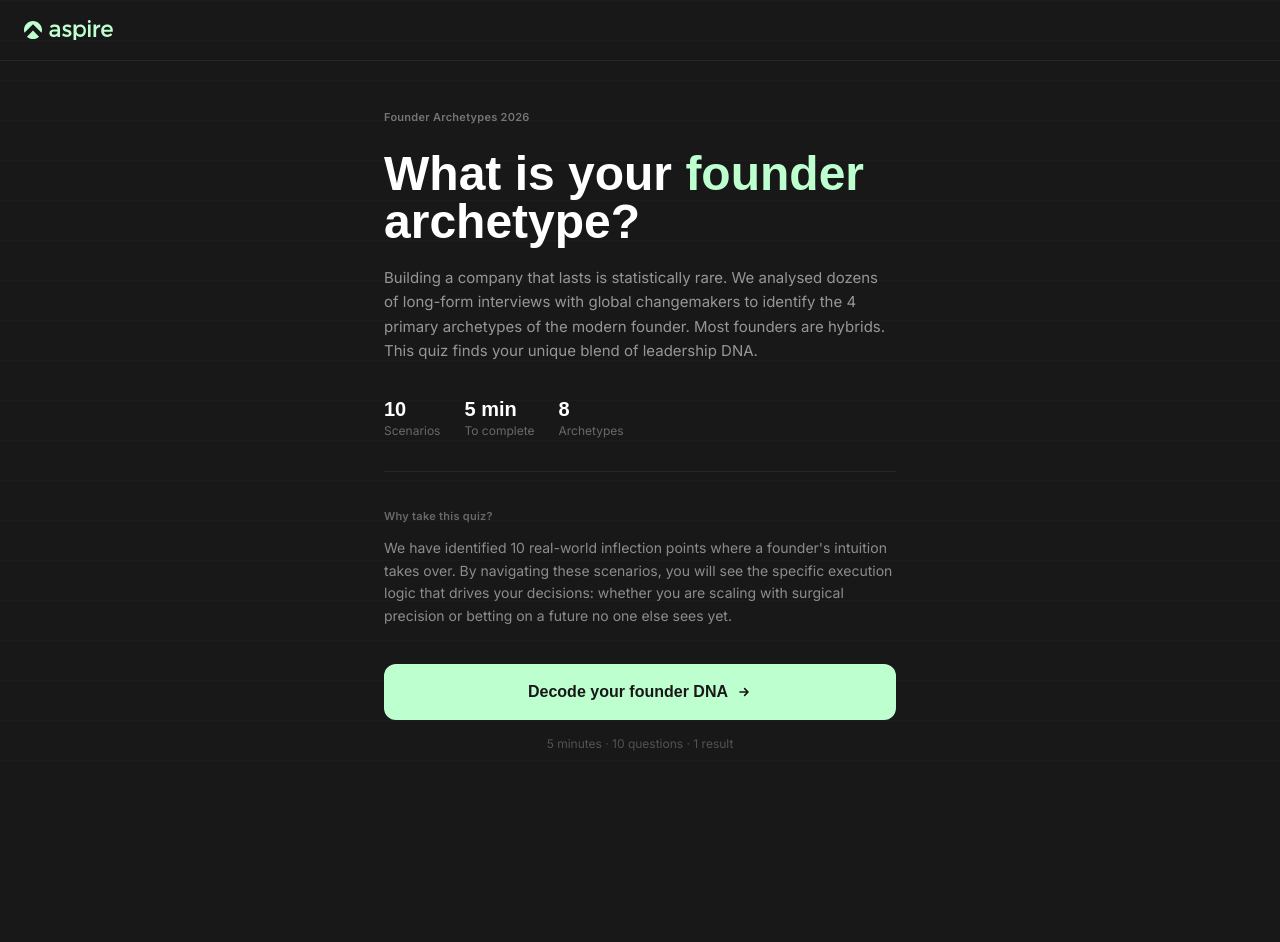
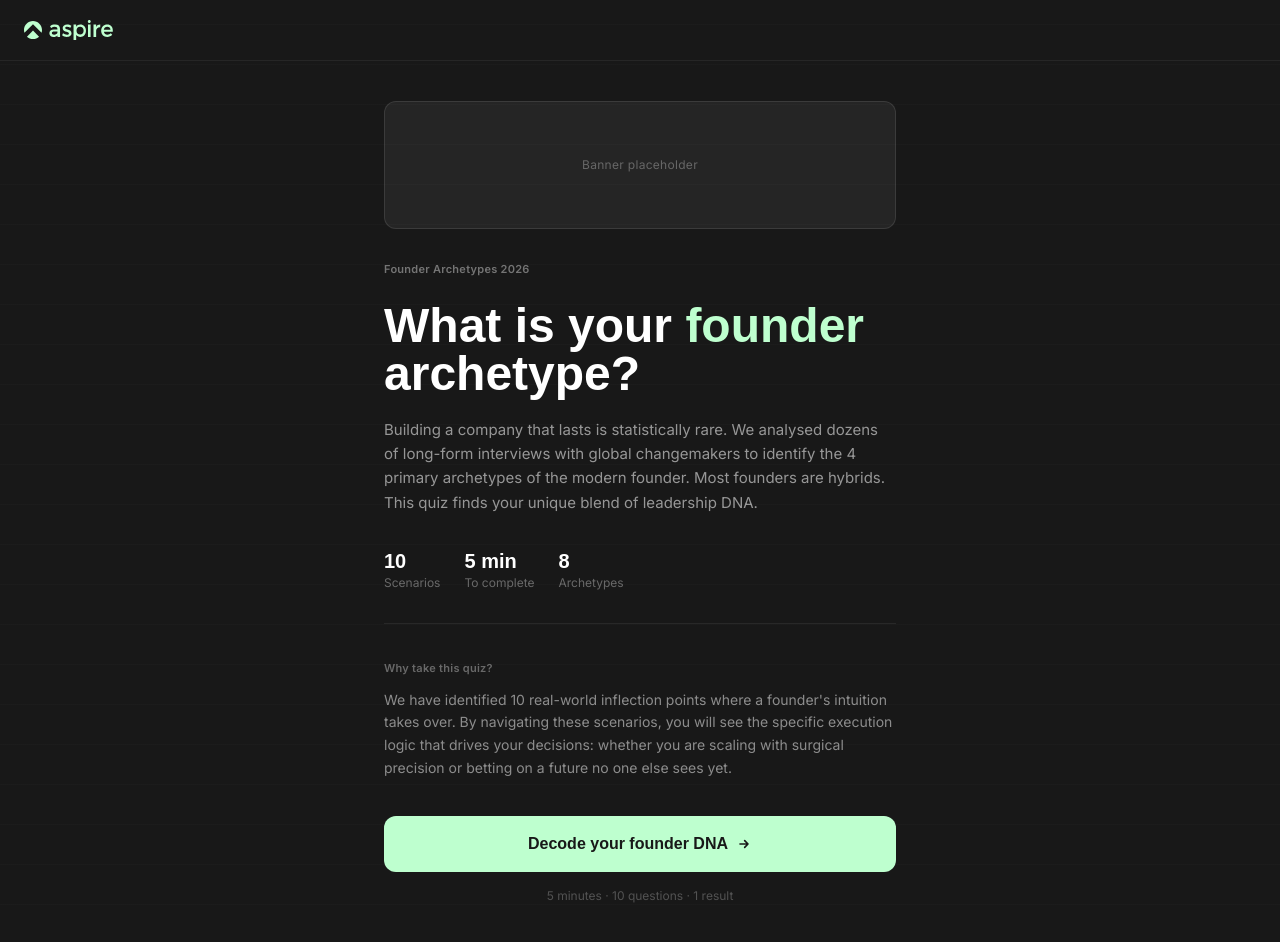
Before and after one commit to ekkyvalent/founder-archetype-quiz-test, a Next.js app: page /quiz in a window 1280 px wide. Before the commit the page ends 800 px from the top, so only its background shows below. Built offline with nearby package versions, Linux system fonts and the light colour scheme; no server answers; a web font is replaced by a local one.

Commit message:
feat: add banner placeholder to landing screen

```diff
--- a/components/QuizShell.tsx
+++ b/components/QuizShell.tsx
@@ -125,6 +125,13 @@ export default function QuizShell() {
                 exit={{ opacity: 0, y: -16 }}
                 transition={{ duration: 0.4, ease: [0.22, 1, 0.36, 1] }}
               >
+                {/* ── Banner placeholder (swap for design PNG, 4:1 ratio) ── */}
+                <div className="w-full aspect-[4/1] rounded-xl bg-white/[0.06] border border-white/10 flex items-center justify-center mb-8">
+                  <span className="font-body text-xs tracking-wide text-white/30">
+                    Banner placeholder
+                  </span>
+                </div>
+
                 {/* Eyebrow */}
                 <motion.div
                   initial={{ opacity: 0 }}
```
